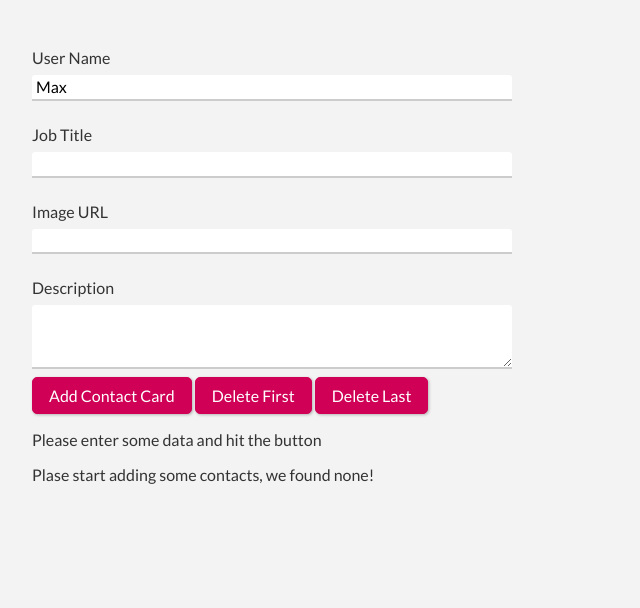
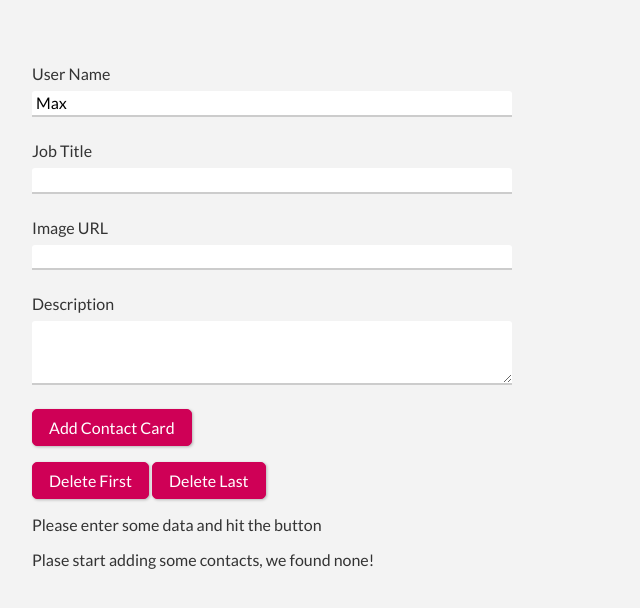
Before and after one commit to chagy/svelte-learn, a Svelte app: page / in a window 1280 px wide. Shown: the top 608 px of the page, without its empty margins (0-640 px from the left). Built offline with nearby package versions, Linux system fonts and the light colour scheme.

Commit message:
36 understanding event modifers

```diff
--- a/src/App.svelte
+++ b/src/App.svelte
@@ -9,6 +9,7 @@
   let createdContacts = [];
 
   function addContact() {
+    // event.preventDefault();
     if (
       name.trim().length == 0 ||
       title.trim().length == 0 ||
@@ -40,6 +41,7 @@
   }
 </script>
 
+<form id="form">
   <div id="form">
     <div class="form-control">
       <label for="userName">User Name</label>
@@ -59,7 +61,10 @@
     </div>
   </div>
 
-<button on:click={addContact}>Add Contact Card</button>
+  <button on:click|preventDefault={addContact} type="submit"
+    >Add Contact Card</button
+  >
+</form>
 <button on:click={deleteFirst}>Delete First</button>
 <button on:click={deleteLast}>Delete Last</button>
 
@@ -85,5 +90,6 @@
   #form {
     width: 30rem;
     max-width: 100%;
+    margin: 1rem 0px;
   }
 </style>
```
Lines whose indentation alone changed are shown as unchanged.
